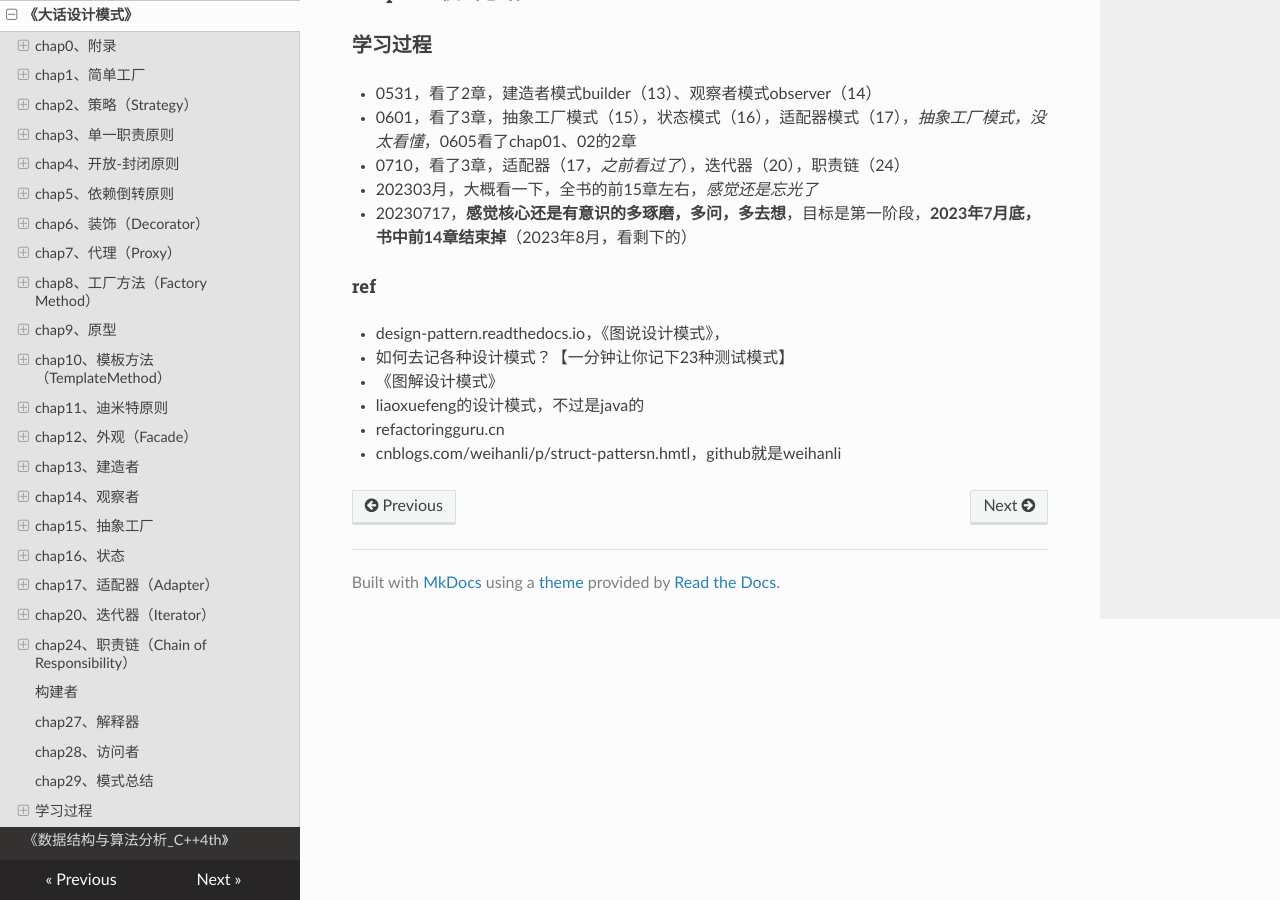
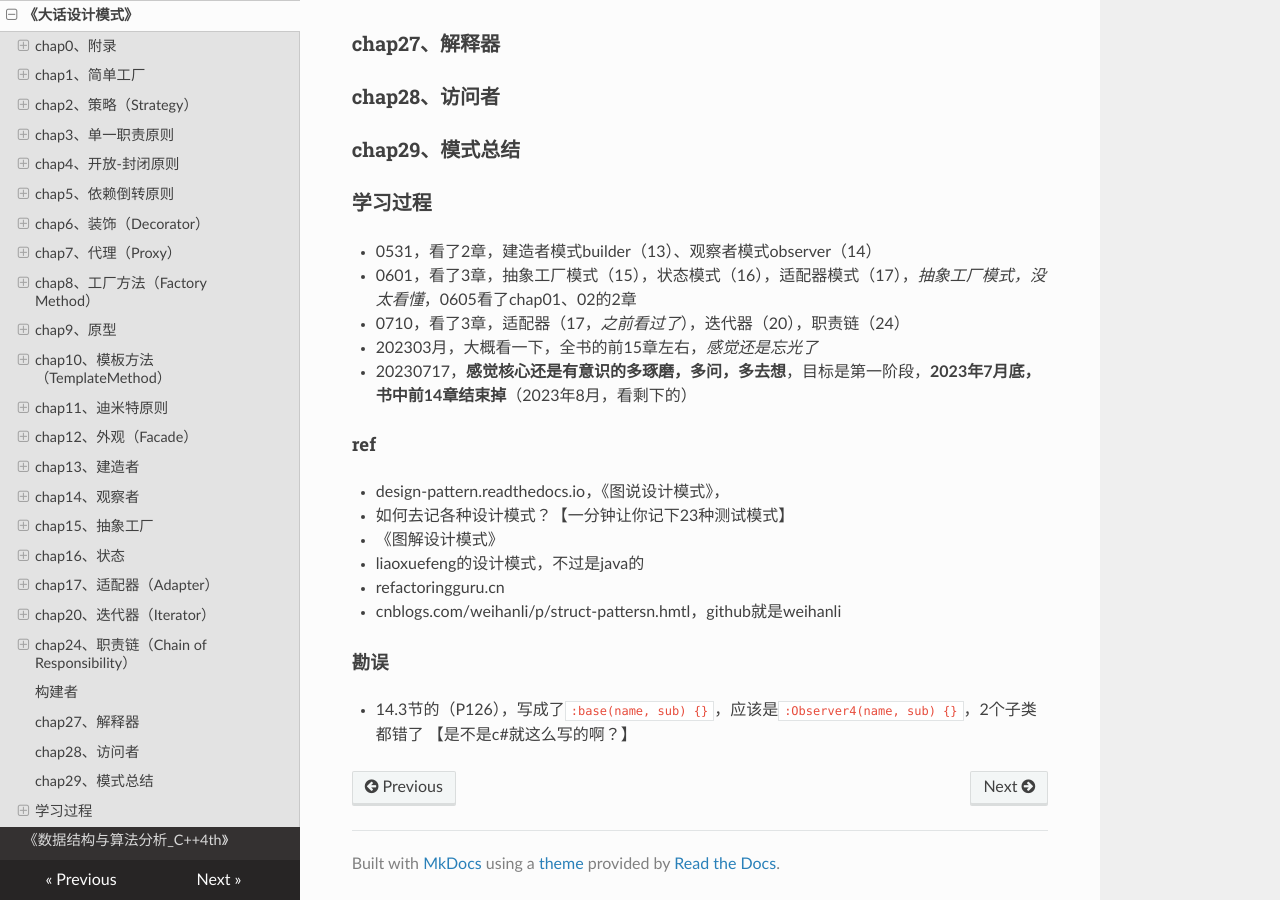
Before and after one commit to wolflion/booknotes, an MkDocs documentation site: the page built from docs/408/大话设计模式.md, in a window 1280 px wide and 900 px high, scrolled down 18937 px. Built offline with MkDocs 1.6.1, drawn with Linux system fonts in a browser that asks for light colours; nearby versions of some CDN libraries; some of the changed text lies outside the part shown.

Commit message:
Update 大话设计模式.md

```diff
--- a/docs/408/大话设计模式.md
+++ b/docs/408/大话设计模式.md
@@ -1,6 +1,8 @@
 ## 《大话设计模式》
 
 + 全书29章，想解决一下**自己写代码**
+
+  + chap13(builder，初步成功)
 
 + 3个分类，7个原则
 
@@ -549,6 +551,11 @@
 
 14.10、石守吉失手机后的委托
 
+#### 0、
+
++ 类的前向声明（不能创建对象，只能定义指针或引用，作为参数或返回值类型）
++ 抽象类就不能实例化，那么如何通知呢？
+
 ### chap15、抽象工厂
 
 15.1、就不能不换DB吗？
@@ -738,3 +745,7 @@
 + liaoxuefeng的设计模式，不过是java的
 + refactoringguru.cn
 + cnblogs.com/weihanli/p/struct-pattersn.hmtl，github就是weihanli
+
+#### 勘误
+
++ 14.3节的（P126），写成了`:base(name, sub) {}`，应该是`:Observer4(name, sub) {}`，2个子类都错了   【是不是c#就这么写的啊？】
```
